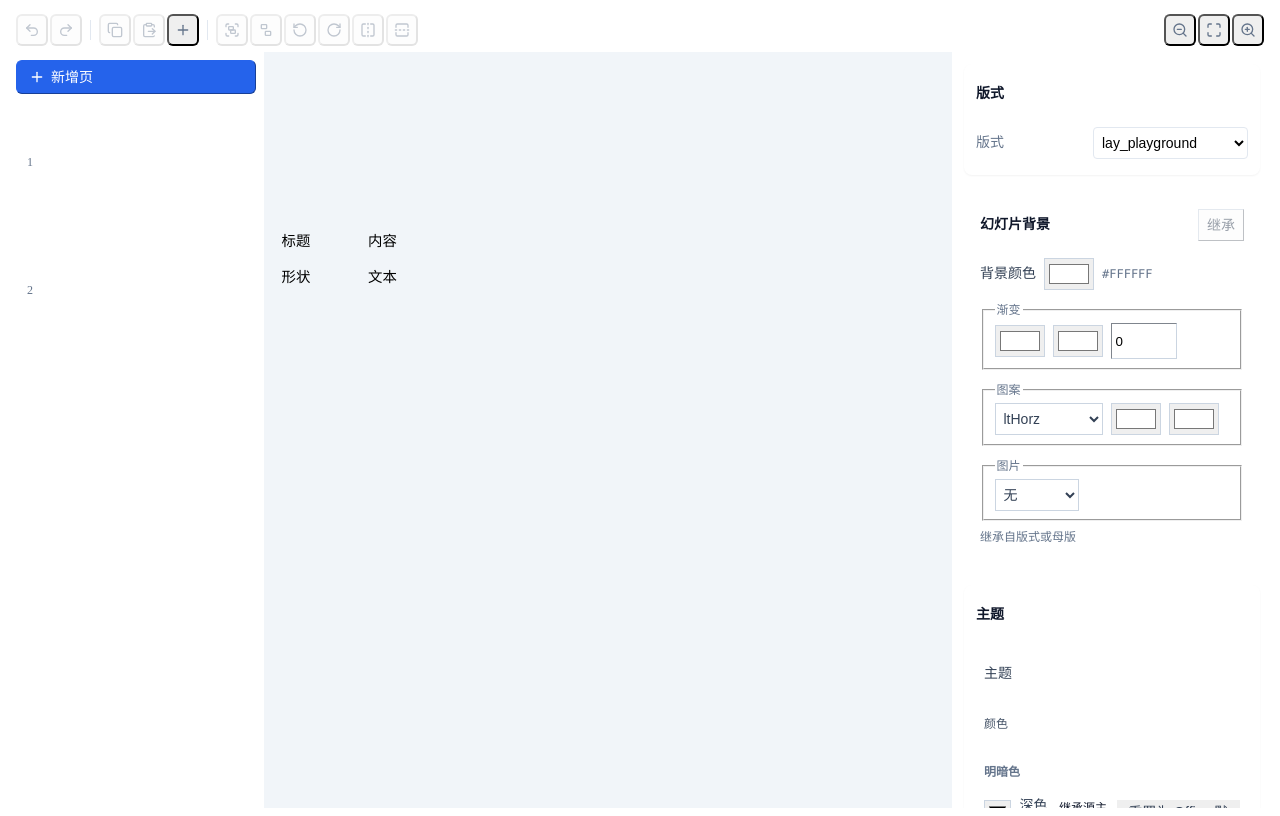
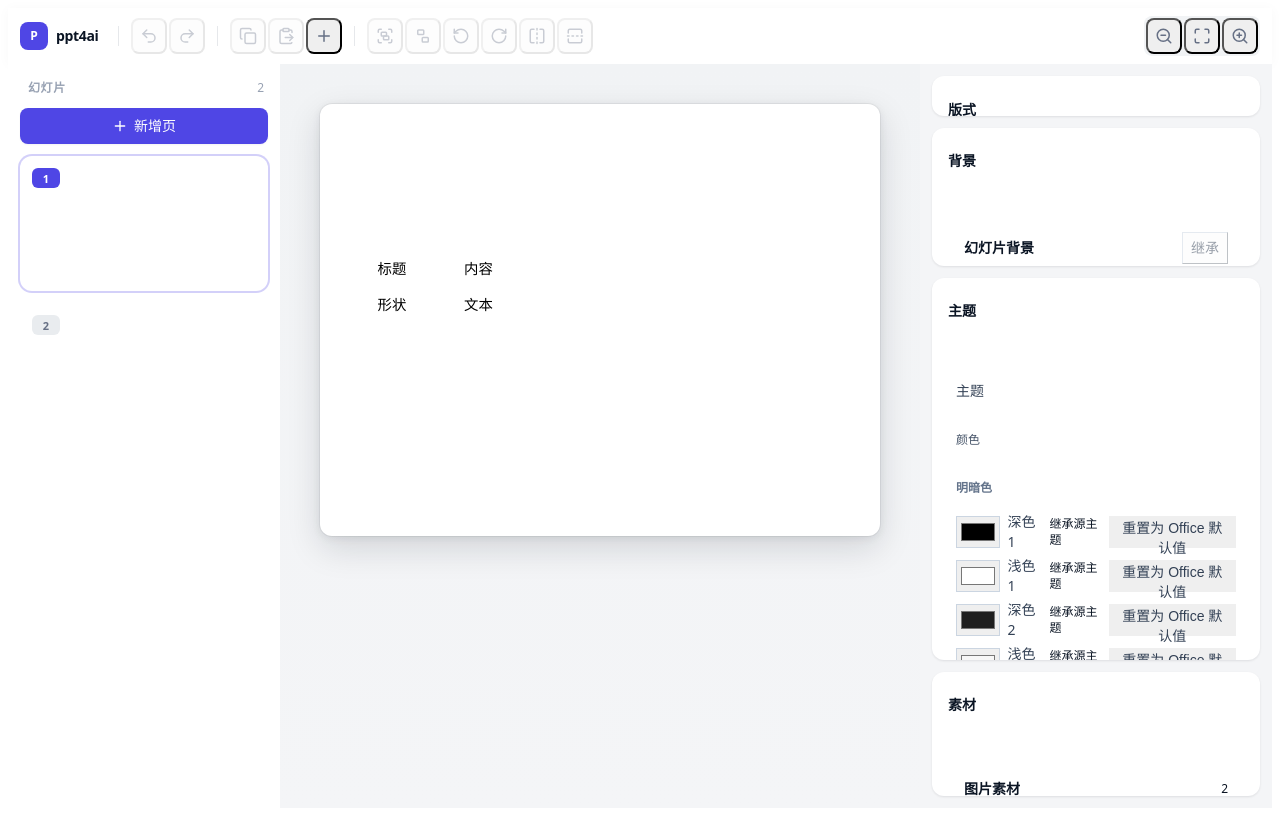
Before and after one commit to ijry/ppt4ai, a Vue app in the folder apps/playground/: page / in a window 1280 px wide. Built offline with nearby package versions, Linux system fonts and the light colour scheme.

Commit message:
style(playground): commercial-grade shell polish (tokens, toolbar brand, slide cards, stage, panels)

```diff
--- a/apps/playground/src/EditorApp.vue
+++ b/apps/playground/src/EditorApp.vue
@@ -36,13 +36,13 @@ function onZoom(kind: 'in' | 'out' | 'fit'): void {
 function onStageUpdate(next: typeof snapshot.value): void { snapshot.value = next }
 </script>
 <template>
-  <div class="grid h-screen grid-rows-[auto_1fr] bg-bg text-text">
+  <div class="grid h-screen grid-rows-[auto_1fr] bg-bg text-text font-sans antialiased">
     <AppToolbar
       :snapshot="snapshot"
       @undo="undo" @redo="redo" @copy="copySel" @paste="paste" @add="addSlide"
       @group="group" @ungroup="ungroup" @rotate="rotate" @flip="flip" @zoom="onZoom"
     />
-    <div class="grid min-h-0 grid-cols-[16rem_1fr_20rem]">
+    <div class="grid min-h-0 grid-cols-[17rem_1fr_22rem]">
       <SlideNavigator
         :snapshot="snapshot"
         :adapter="host.adapter"
@@ -50,7 +50,7 @@ function onStageUpdate(next: typeof snapshot.value): void { snapshot.value = nex
         @select="selectSlide" @add="addSlide" @duplicate="duplicateSlide" @delete="deleteSlide" @move="moveSlide"
       />
       <CanvasStage :snapshot="snapshot" :host="host" :zoom="zoom" class="min-h-0 overflow-auto" @update="onStageUpdate" />
-      <Inspector :snapshot="snapshot" :host="host" class="min-h-0 overflow-y-auto border-l border-border bg-surface" @update="onStageUpdate" />
+      <Inspector :snapshot="snapshot" :host="host" class="min-h-0 overflow-y-auto border-l border-border bg-bg" @update="onStageUpdate" />
     </div>
   </div>
 </template>
--- a/apps/playground/src/regions/AppToolbar.vue
+++ b/apps/playground/src/regions/AppToolbar.vue
@@ -15,6 +15,11 @@ const m = computed(() => toolbarModel(props.snapshot))
 </script>
 <template>
   <Toolbar data-region="toolbar">
+    <span class="mr-1 flex items-center gap-2 pr-1 select-none">
+      <span class="grid h-7 w-7 place-items-center rounded-lg bg-primary text-xs font-bold text-white">P</span>
+      <span class="text-sm font-semibold tracking-tight">ppt4ai</span>
+    </span>
+    <Divider />
     <ToolbarGroup>
       <IconButton data-act="undo" label="撤销" :disabled="!m.canUndo" @click="emit('undo')"><Undo2 :size="18" /></IconButton>
       <IconButton data-act="redo" label="重做" :disabled="!m.canRedo" @click="emit('redo')"><Redo2 :size="18" /></IconButton>
@@ -34,7 +39,7 @@ const m = computed(() => toolbarModel(props.snapshot))
       <IconButton label="水平翻转" :disabled="!m.hasSelection" @click="emit('flip', 'horizontal')"><FlipHorizontal :size="18" /></IconButton>
       <IconButton label="垂直翻转" :disabled="!m.hasSelection" @click="emit('flip', 'vertical')"><FlipVertical :size="18" /></IconButton>
     </ToolbarGroup>
-    <div class="ml-auto flex items-center gap-0.5">
+    <div class="ml-auto flex items-center gap-0.5 rounded-lg bg-surface-2 p-0.5">
       <IconButton label="缩小" @click="emit('zoom', 'out')"><ZoomOut :size="18" /></IconButton>
       <IconButton label="适应" @click="emit('zoom', 'fit')"><Maximize :size="18" /></IconButton>
       <IconButton label="放大" @click="emit('zoom', 'in')"><ZoomIn :size="18" /></IconButton>
--- a/apps/playground/src/regions/CanvasStage.vue
+++ b/apps/playground/src/regions/CanvasStage.vue
@@ -40,8 +40,9 @@ function setTableCellBorders(borders: Partial<Record<'left' | 'right' | 'top' |
 function setTableCellText(p: { elementId: string; point: { row: number; column: number }; body: TextBody }): void { emit('update', props.host.setTableCellText(p.elementId, p.point.row, p.point.column, p.body)) }
 </script>
 <template>
-  <div data-region="stage" class="flex items-start justify-center p-6">
-    <PptEditor
+  <div data-region="stage" class="flex items-start justify-center overflow-auto bg-gradient-to-b from-surface-2 to-bg p-10">
+    <div class="overflow-hidden rounded-xl bg-white shadow-slide ring-1 ring-black/5">
+      <PptEditor
       :scene="b.scene" :adapter="props.host.adapter" :snap-options="props.host.snapOptions"
       :selected-element-id="b.selectedElementId" :selected-element-ids="b.selectedElementIds"
       :table-cell-selection="tableCellSelection" :text-bodies="b.textBodies"
@@ -54,6 +55,7 @@ function setTableCellText(p: { elementId: string; point: { row: number; column:
       @set-stroke-width="setShapeStrokeWidth" @set-stroke-style="setShapeStrokeStyle"
       @select-table-cell="selectTableCell" @set-table-cell-fill="setTableCellFill"
       @set-table-cell-borders="setTableCellBorders" @table-cell-text="setTableCellText"
-    />
+      />
+    </div>
   </div>
 </template>
--- a/apps/playground/src/regions/Inspector.vue
+++ b/apps/playground/src/regions/Inspector.vue
@@ -115,6 +115,7 @@ function resetThemeFont(slot: ThemeFontSlot, script: ThemeFontScript): void { em
         </select>
       </Field>
     </Panel>
+    <Panel title="背景">
       <SlideBackgroundPanel
         :model="backgroundModel"
         :picture-assets="backgroundPictureAssets"
@@ -124,6 +125,7 @@ function resetThemeFont(slot: ThemeFontSlot, script: ThemeFontScript): void { em
         @set-picture="setBackgroundPicture"
         @clear="clearBackground"
       />
+    </Panel>
     <Panel v-if="activeThemeId" title="主题" data-theme-panel>
       <ThemePanel
         :active="activeThemeId !== undefined"
--- a/apps/playground/src/regions/SlideNavigator.vue
+++ b/apps/playground/src/regions/SlideNavigator.vue
@@ -13,25 +13,32 @@ const emit = defineEmits<{
 }>()
 </script>
 <template>
-  <div data-region="navigator" class="flex flex-col gap-2 p-2">
-    <Button data-add-slide variant="primary" @click="emit('add')"><Plus :size="16" />新增页</Button>
+  <div data-region="navigator" class="flex flex-col gap-3 p-3">
+    <div class="flex items-center justify-between px-1 pt-1">
+      <span class="section-label">幻灯片</span>
+      <span class="text-xs font-medium text-faint">{{ props.snapshot.slideOrder.length }}</span>
+    </div>
+    <Button data-add-slide variant="primary" class="w-full" @click="emit('add')"><Plus :size="16" />新增页</Button>
     <div
       v-for="(id, i) in props.snapshot.slideOrder"
       :key="id"
       :data-slide-item="id"
-      class="group cursor-pointer rounded-md border p-1"
-      :class="id === props.snapshot.activeSlideId ? 'border-primary' : 'border-border'"
+      class="group relative cursor-pointer rounded-xl border bg-surface p-2 transition-all hover:shadow-card-hover"
+      :class="id === props.snapshot.activeSlideId ? 'border-primary ring-2 ring-primary/25' : 'border-border hover:border-border-strong'"
       @click="emit('select', id)"
     >
-      <div class="flex items-center gap-1">
-        <span class="w-5 text-center text-xs text-muted">{{ i + 1 }}</span>
-        <ThumbnailCanvas :scene="props.snapshot.slides[id]!.thumbnailScene" :adapter="props.adapter" :width="200" :height="112" :worker-factory="props.workerFactory" />
+      <span
+        class="absolute left-3 top-3 z-10 grid h-5 min-w-[20px] place-items-center rounded-md px-1 text-[11px] font-semibold"
+        :class="id === props.snapshot.activeSlideId ? 'bg-primary text-white' : 'bg-surface-3 text-muted'"
+      >{{ i + 1 }}</span>
+      <div class="overflow-hidden rounded-lg border border-border bg-white">
+        <ThumbnailCanvas :scene="props.snapshot.slides[id]!.thumbnailScene" :adapter="props.adapter" :width="212" :height="119" :worker-factory="props.workerFactory" />
       </div>
-      <div class="mt-1 hidden items-center justify-end gap-0.5 group-hover:flex">
-        <IconButton label="上移" @click.stop="emit('move', { slideId: id, direction: 'up' })"><ChevronUp :size="16" /></IconButton>
-        <IconButton label="下移" @click.stop="emit('move', { slideId: id, direction: 'down' })"><ChevronDown :size="16" /></IconButton>
-        <IconButton label="复制" @click.stop="emit('duplicate', id)"><Copy :size="16" /></IconButton>
-        <IconButton label="删除" @click.stop="emit('delete', id)"><Trash2 :size="16" /></IconButton>
+      <div class="absolute right-2 top-2 flex gap-0.5 rounded-lg bg-surface/90 p-0.5 opacity-0 shadow-card backdrop-blur transition group-hover:opacity-100">
+        <IconButton label="上移" @click.stop="emit('move', { slideId: id, direction: 'up' })"><ChevronUp :size="15" /></IconButton>
+        <IconButton label="下移" @click.stop="emit('move', { slideId: id, direction: 'down' })"><ChevronDown :size="15" /></IconButton>
+        <IconButton label="复制" @click.stop="emit('duplicate', id)"><Copy :size="15" /></IconButton>
+        <IconButton label="删除" @click.stop="emit('delete', id)"><Trash2 :size="15" /></IconButton>
       </div>
     </div>
   </div>
--- a/apps/playground/src/ui/Panel.vue
+++ b/apps/playground/src/ui/Panel.vue
@@ -2,8 +2,8 @@
 defineProps<{ title?: string }>()
 </script>
 <template>
-  <section class="panel">
-    <h2 v-if="title" class="panel-title">{{ title }}</h2>
-    <div class="p-3 pt-0"><slot /></div>
+  <section class="panel overflow-hidden">
+    <h2 v-if="title" class="panel-title border-b border-border">{{ title }}</h2>
+    <div class="p-4"><slot /></div>
   </section>
 </template>
--- a/apps/playground/src/ui/Toolbar.vue
+++ b/apps/playground/src/ui/Toolbar.vue
@@ -1 +1 @@
-<template><div class="flex items-center gap-1 border-b border-border bg-surface px-2 py-1.5"><slot /></div></template>
+<template><div class="flex items-center gap-2 border-b border-border bg-surface px-3 h-14 shadow-toolbar"><slot /></div></template>
--- a/apps/playground/uno.config.ts
+++ b/apps/playground/uno.config.ts
@@ -12,19 +12,32 @@ export default defineConfig({
   },
   theme: {
     colors: {
-      surface: '#ffffff', 'surface-2': '#f8fafc', bg: '#f1f5f9',
-      border: '#e2e8f0', text: '#0f172a', muted: '#64748b',
-      primary: '#2563eb', 'primary-hover': '#1d4ed8', danger: '#dc2626',
+      // App surfaces — a soft, cool neutral ramp for a calm product canvas.
+      bg: '#f4f5f7', surface: '#ffffff', 'surface-2': '#f1f3f5', 'surface-3': '#e9ecef',
+      border: '#e6e8eb', 'border-strong': '#d5d9de',
+      text: '#0b1524', muted: '#667085', faint: '#98a2b3',
+      // Indigo accent reads more premium than plain blue.
+      primary: '#4f46e5', 'primary-hover': '#4338ca', 'primary-soft': '#eef2ff',
+      danger: '#e5484d', 'danger-soft': '#fef2f2',
+    },
+    boxShadow: {
+      panel: '0 1px 2px rgba(11,21,36,.04), 0 1px 3px rgba(11,21,36,.06)',
+      toolbar: '0 1px 0 rgba(11,21,36,.05), 0 1px 12px rgba(11,21,36,.03)',
+      slide: '0 12px 34px rgba(11,21,36,.14), 0 2px 8px rgba(11,21,36,.08)',
+      card: '0 1px 2px rgba(11,21,36,.05)',
+      'card-hover': '0 6px 18px rgba(11,21,36,.12)',
+      pop: '0 10px 30px rgba(11,21,36,.18)',
     },
   },
   shortcuts: {
-    btn: 'inline-flex items-center gap-1.5 rounded-md border border-border bg-surface px-3 py-1.5 text-sm text-text transition-colors hover:bg-surface-2 disabled:cursor-not-allowed disabled:opacity-50 focus-visible:outline focus-visible:outline-2 focus-visible:outline-primary',
-    'btn-primary': 'btn border-primary bg-primary text-white hover:bg-primary-hover',
-    'btn-danger': 'btn border-danger text-danger hover:bg-red-50',
-    'btn-ghost': 'btn border-transparent bg-transparent',
-    'icon-btn': 'inline-flex h-8 w-8 items-center justify-center rounded-md text-muted transition-colors hover:bg-surface-2 hover:text-text disabled:cursor-not-allowed disabled:opacity-40 aria-[pressed=true]:bg-surface-2 aria-[pressed=true]:text-primary',
-    panel: 'rounded-lg border border-border bg-surface shadow-sm',
-    'panel-title': 'px-3 py-2 text-sm font-semibold text-text',
+    btn: 'inline-flex items-center justify-center gap-1.5 rounded-lg border border-border bg-surface px-3 h-9 text-sm font-medium text-text shadow-card transition-all hover:bg-surface-2 hover:border-border-strong active:scale-[.98] disabled:cursor-not-allowed disabled:opacity-50 disabled:shadow-none focus-visible:outline-none focus-visible:ring-2 focus-visible:ring-primary/40',
+    'btn-primary': 'btn border-transparent bg-primary text-white shadow-card hover:bg-primary-hover hover:border-transparent',
+    'btn-danger': 'btn border-transparent bg-danger-soft text-danger hover:bg-danger/10',
+    'btn-ghost': 'btn border-transparent bg-transparent shadow-none hover:bg-surface-2',
+    'icon-btn': 'inline-flex h-9 w-9 items-center justify-center rounded-lg text-muted transition-all hover:bg-surface-2 hover:text-text active:scale-95 disabled:cursor-not-allowed disabled:opacity-35 disabled:hover:bg-transparent aria-[pressed=true]:bg-primary-soft aria-[pressed=true]:text-primary focus-visible:outline-none focus-visible:ring-2 focus-visible:ring-primary/40',
+    panel: 'rounded-xl border border-border bg-surface shadow-panel',
+    'panel-title': 'flex items-center px-4 h-11 text-sm font-semibold text-text',
+    'section-label': 'px-1 text-xs font-semibold uppercase tracking-wider text-faint',
     field: 'flex items-center gap-2 text-sm text-text',
   },
 })
```
Lines whose indentation alone changed are shown as unchanged.
